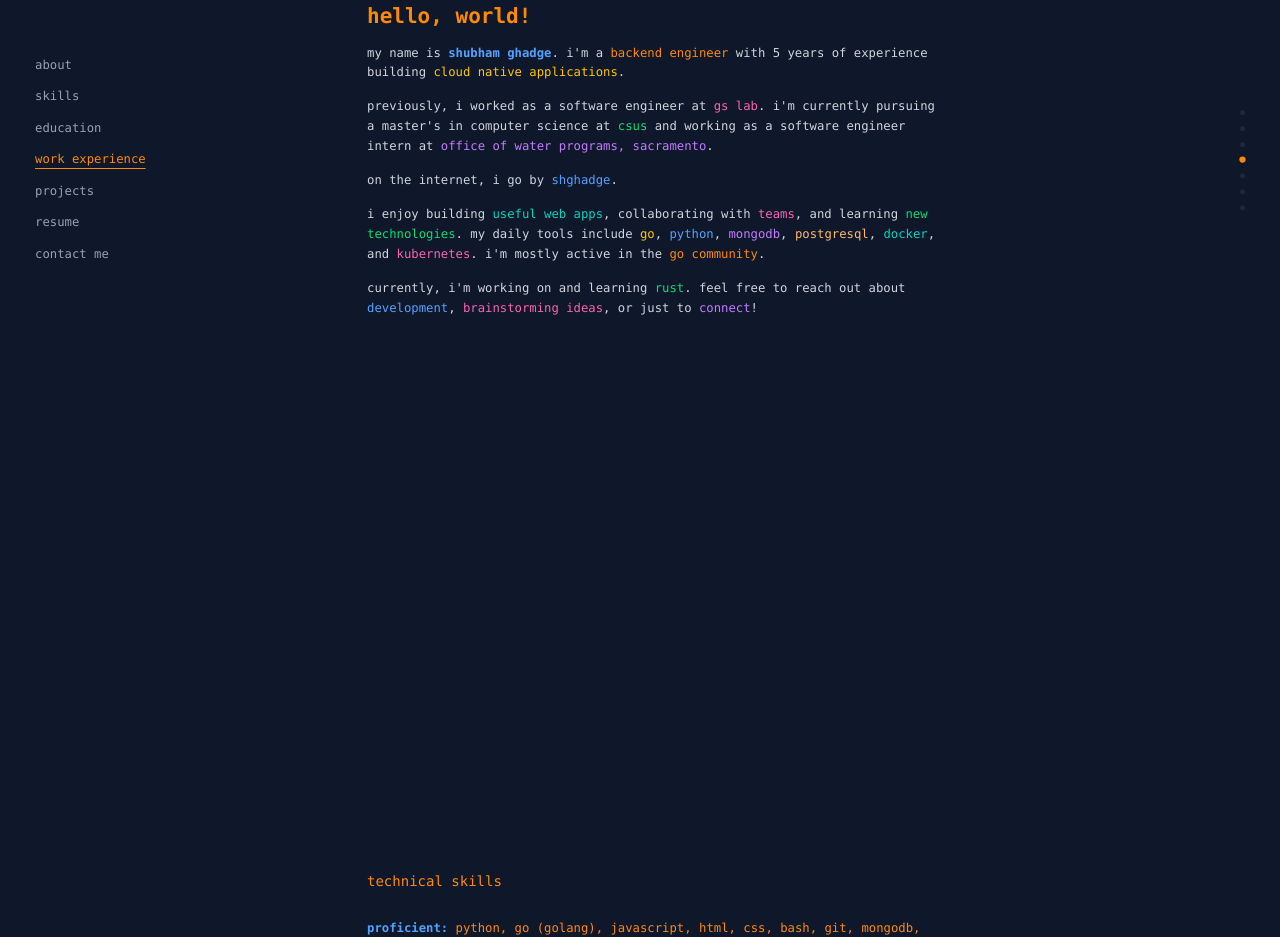
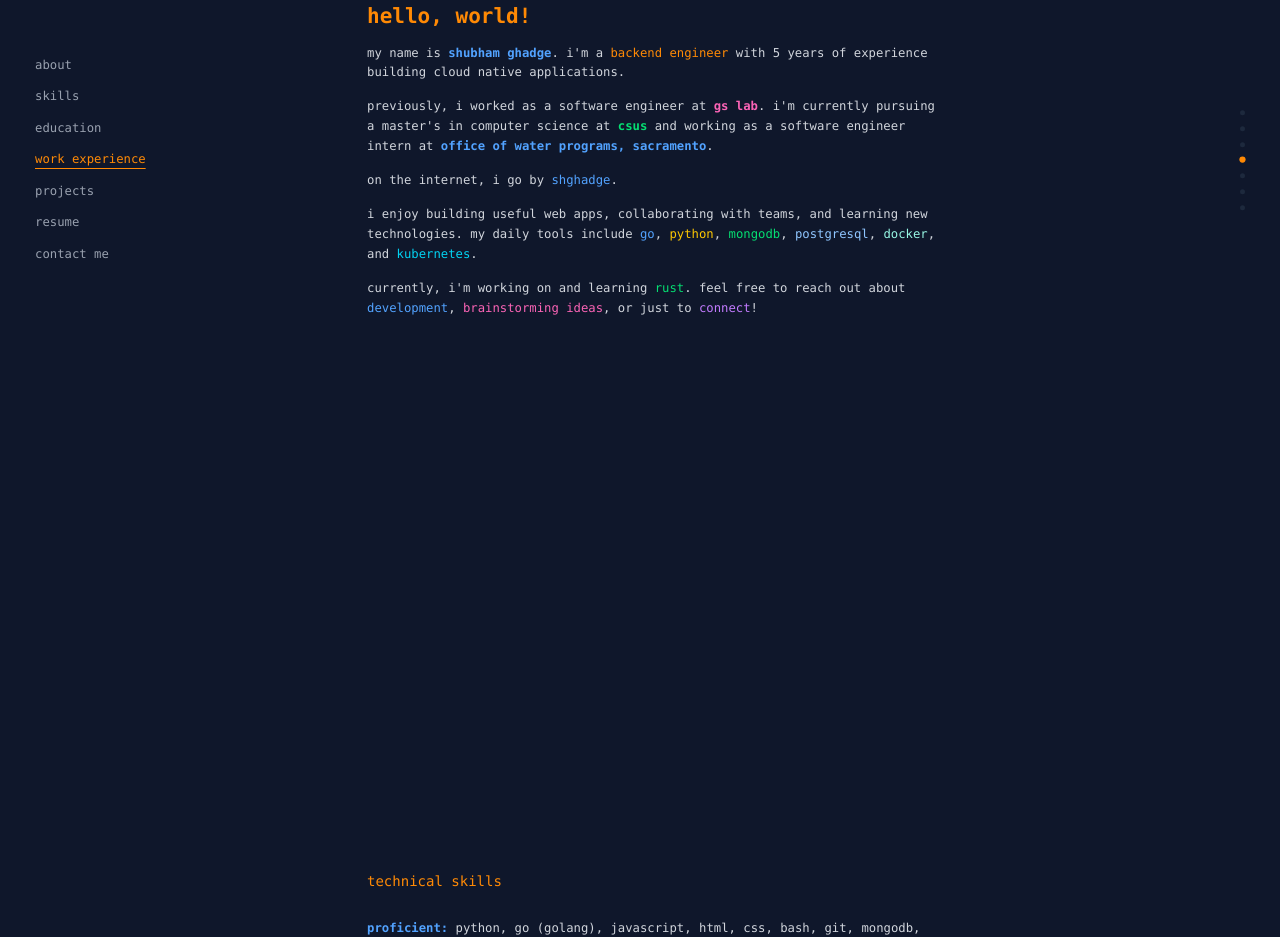
Before and after one commit to shghadge/shghadge.github.io, a React (Vite) app: page / in a window 1280 px wide. Shown: the part 240-1177 px from the top of the page. Built offline with nearby package versions, Linux system fonts and the light colour scheme.

Commit message:
update colors

```diff
--- a/src/components/About.tsx
+++ b/src/components/About.tsx
@@ -1,23 +1,51 @@
 const About = () => {
   return (
-    <section id="about" className="section min-h-screen flex items-center justify-center ml-0 lg:ml-10 px-4 font-mono text-base">
+    <section
+      id="about"
+      className="section min-h-screen flex items-center justify-center ml-0 lg:ml-10 px-4 font-mono text-base"
+    >
       <div className="w-full font-medium">
-        <h1 className="mb-4 lowercase text-2xl font-bold text-orange-400">hello, world!</h1>
+        <h1 className="mb-4 lowercase text-2xl font-bold text-orange-400">
+          hello, world!
+        </h1>
         <div className="space-y-4 text-sm leading-relaxed lowercase">
           <p>
-            my name is <span className="text-blue-400 font-semibold">shubham ghadge</span>. i'm a <span className="text-orange-400">backend engineer</span> with 5 years of experience building <span className="text-yellow-400">cloud native applications</span>.
+            my name is{" "}
+            <span className="text-blue-400 font-semibold">shubham ghadge</span>.
+            i'm a <span className="text-orange-400">backend engineer</span> with
+            5 years of experience building cloud native applications.
           </p>
           <p>
-            previously, I worked as a software engineer at <span className="text-pink-400">GS Lab</span>. I'm currently pursuing a master's in computer science at <span className="text-green-400">CSUS</span> and working as a software engineer intern at <span className="text-purple-400">office of water programs, sacramento</span>.
+            previously, I worked as a software engineer at{" "}
+            <span className="text-pink-400 font-semibold">GS Lab</span>. I'm
+            currently pursuing a master's in computer science at{" "}
+            <span className="text-green-400 font-semibold">CSUS</span> and
+            working as a software engineer intern at{" "}
+            <span className="text-blue-400 font-semibold">
+              office of water programs, sacramento
+            </span>
+            .
           </p>
           <p>
-            on the internet, I go by <span className="text-blue-400">shghadge</span>.
+            on the internet, I go by{" "}
+            <span className="text-blue-400">shghadge</span>.
           </p>
           <p>
-            I enjoy building <span className="text-teal-400">useful web apps</span>, collaborating with <span className="text-pink-400">teams</span>, and learning <span className="text-green-400">new technologies</span>. My daily tools include <span className="text-yellow-400">Go</span>, <span className="text-blue-400">Python</span>, <span className="text-purple-400">MongoDB</span>, <span className="text-orange-300">PostgreSQL</span>, <span className="text-teal-400">Docker</span>, and <span className="text-pink-400">Kubernetes</span>. I'm mostly active in the <span className="text-orange-400">Go community</span>.
+            I enjoy building useful web apps, collaborating with teams, and
+            learning new technologies. My daily tools include{" "}
+            <span className="text-blue-400">Go</span>,{" "}
+            <span className="text-yellow-400">Python</span>,{" "}
+            <span className="text-green-400">MongoDB</span>,{" "}
+            <span className="text-blue-300">PostgreSQL</span>,{" "}
+            <span className="text-teal-200">Docker</span>, and{" "}
+            <span className="text-cyan-400">Kubernetes</span>.
           </p>
           <p>
-            Currently, I'm working on and learning <span className="text-green-400">Rust</span>. Feel free to reach out about <span className="text-blue-400">development</span>, <span className="text-pink-400">brainstorming ideas</span>, or just to <span className="text-purple-400">connect</span>!
+            Currently, I'm working on and learning{" "}
+            <span className="text-green-400">Rust</span>. Feel free to reach out
+            about <span className="text-blue-400">development</span>,{" "}
+            <span className="text-pink-400">brainstorming ideas</span>, or just
+            to <span className="text-purple-400">connect</span>!
           </p>
         </div>
       </div>
--- a/src/components/Projects.tsx
+++ b/src/components/Projects.tsx
@@ -1,26 +1,38 @@
-
 const Projects = () => {
   return (
-    <section id="projects" className="section min-h-screen flex items-center justify-center ml-0 lg:ml-10 px-4 font-mono text-[14px]">
+    <section
+      id="projects"
+      className="section min-h-screen flex items-center justify-center ml-0 lg:ml-10 px-4 font-mono text-[14px]"
+    >
       <div className="w-full font-medium">
-        <h2 className="text-xl mb-8 text-orange-400 font-normal lowercase">projects</h2>
+        <h2 className="text-xl mb-8 text-orange-400 font-normal lowercase">
+          projects
+        </h2>
         <div className="space-y-8 text-sm lowercase">
           <div>
-            <span className="text-yellow-400 font-medium">Internal Tag Management Tool</span>
+            <span className="text-yellow-400 font-medium">
+              Internal Tag Management Tool
+            </span>
             <span> | Python, JavaScript, React, Docker, PostgreSQL</span>
             <ul className="list-disc ml-6 mt-2 text-gray-300">
-                <li>Web tool for managing resource tags and validating policies.</li>
+              <li>
+                Web tool for managing resource tags and validating policies.
+              </li>
             </ul>
           </div>
           <div>
-            <span className="text-blue-300 font-medium">Inventory Management Interface</span>
+            <span className="text-yellow-400 font-medium">
+              Inventory Management Interface
+            </span>
             <span> | Go, JavaScript, React, PostgreSQL, MongoDB</span>
             <ul className="list-disc ml-6 mt-2 text-gray-300">
               <li>Backend and dashboard for high-volume inventory records.</li>
             </ul>
           </div>
           <div>
-            <span className="text-yellow-300 font-medium">Cloud Asset Sync & Monitoring Tool</span>
+            <span className="text-yellow-400 font-medium">
+              Cloud Asset Sync & Monitoring Tool
+            </span>
             <span> | Go, JavaScript, WebSockets, MongoDB, Kafka</span>
             <ul className="list-disc ml-6 mt-2 text-gray-300">
               <li>Tool for syncing and monitoring cloud asset data.</li>
--- a/src/components/Skills.tsx
+++ b/src/components/Skills.tsx
@@ -1,38 +1,73 @@
 const skills = [
-  'Python', 'Go (Golang)', 'JavaScript', 'HTML', 'CSS', 'Bash', 'Git', 'MongoDB', 'PostgreSQL', 'REST APIs', 'Docker', 'GitHub Actions',
-  'PHP', 'ReactJS', 'TypeScript', 'WebSockets', 'Express.js', 'Flask', 'Kubernetes', 'OAuth2', 'RBAC', 'ABAC', 'AWS', 'GCP', 'Kafka'
+  "Python",
+  "Go (Golang)",
+  "JavaScript",
+  "HTML",
+  "CSS",
+  "Bash",
+  "Git",
+  "MongoDB",
+  "PostgreSQL",
+  "REST APIs",
+  "Docker",
+  "GitHub Actions",
+  "PHP",
+  "ReactJS",
+  "TypeScript",
+  "WebSockets",
+  "Express.js",
+  "Flask",
+  "Kubernetes",
+  "OAuth2",
+  "RBAC",
+  "ABAC",
+  "AWS",
+  "GCP",
+  "Kafka",
 ];
 
 const socialSkills = [
-  'Teamwork', 'Communication', 'Collaboration', 'Adaptability', 'Problem Solving'
+  "Teamwork",
+  "Communication",
+  "Collaboration",
+  "Adaptability",
+  "Problem Solving",
 ];
 
 const Skills = () => {
   return (
-    <section id="skills" className="section min-h-screen flex items-center justify-center ml-0 lg:ml-10 px-4 font-mono text-base">
+    <section
+      id="skills"
+      className="section min-h-screen flex items-center justify-center ml-0 lg:ml-10 px-4 font-mono text-base"
+    >
       <div className="w-full font-medium">
-        <h2 className="mb-8 text-orange-400 font-normal lowercase text-base">technical skills</h2>
+        <h2 className="mb-8 text-orange-400 font-normal lowercase text-base">
+          technical skills
+        </h2>
         <div className="mb-4 text-sm lowercase">
-          <span className="font-semibold text-blue-400">Proficient:</span>{' '}
+          <span className="font-semibold text-blue-400">Proficient:</span>{" "}
           {skills.slice(0, 12).map((skill, i) => (
-            <span key={skill} className="text-orange-400">
-              {skill}{i < 11 ? ', ' : ''}
+            <span key={skill} className="text-gray-300">
+              {skill}
+              {i < 11 ? ", " : ""}
             </span>
           ))}
         </div>
         <div className="mb-4 text-sm lowercase">
-          <span className="font-semibold text-blue-400">Familiar:</span>{' '}
+          <span className="font-semibold text-blue-400">Familiar:</span>{" "}
           {skills.slice(12).map((skill, i) => (
             <span key={skill} className="text-gray-300">
-              {skill}{i < skills.slice(12).length - 1 ? ', ' : ''}
+              {skill}
+              {i < skills.slice(12).length - 1 ? ", " : ""}
             </span>
           ))}
         </div>
         <div className="mb-4 text-sm lowercase">
-          <span className="font-semibold text-blue-400">Social:</span>{' '}
+          <span className="font-semibold text-blue-400">Social:</span>{" "}
           {socialSkills.map((skill, i) => (
             <span key={skill} className="text-gray-300">
-              {skill}{i < socialSkills.length - 1 ? ', ' : ''}
+              {skill}
+              {i < socialSkills.length - 1 ? ", " : ""}
             </span>
           ))}
         </div>
--- a/src/components/WorkExperience.tsx
+++ b/src/components/WorkExperience.tsx
@@ -1,49 +1,53 @@
-import Timeline from './Timeline';
+import Timeline from "./Timeline";
 
 const workExperienceData = [
   {
-    title: 'Software Engineer Intern',
-    company: 'Office Of Water Programs',
-    period: 'Jul 2025 – Present',
-    location: 'Sacramento, California, United States',
-    description: [
-      'Python, React.js, +2 skills',
-    ],
-    color: 'text-blue-400',
+    title: "Software Engineer Intern",
+    company: "Office Of Water Programs",
+    period: "Jul 2025 – Present",
+    location: "Sacramento, California, United States",
+    description: ["Python, React.js, +2 skills"],
+    color: "text-blue-400",
   },
   {
-    title: 'Senior Software Engineer',
-    company: 'GS Lab',
-    period: 'Nov 2021 – Jul 2024',
-    location: 'Pune, Maharashtra, India',
-    description: [
-      'Engineering, Software Infrastructure, +3 skills',
-    ],
-    color: 'text-blue-400',
+    title: "Senior Software Engineer",
+    company: "GS Lab",
+    period: "Nov 2021 – Jul 2024",
+    location: "Pune, Maharashtra, India",
+    description: ["Engineering, Software Infrastructure, +3 skills"],
+    color: "text-blue-400",
   },
   {
-    title: 'Software Engineer',
-    company: 'GS Lab',
-    period: 'Jul 2019 – Oct 2021',
-    location: 'Pune, Maharashtra, India',
-    description: [
-      'Software Engineering, +2 skills',
-    ],
-    color: 'text-blue-400',
+    title: "Software Engineer",
+    company: "GS Lab",
+    period: "Jul 2019 – Oct 2021",
+    location: "Pune, Maharashtra, India",
+    description: ["Software Engineering, +2 skills"],
+    color: "text-blue-400",
   },
 ];
 
 const WorkExperience = () => {
   return (
-   <section id="work-experience" className="section min-h-screen max-h-screen lg:min-h-[calc(100vh-5rem)] flex items-center justify-center ml-0 lg:ml-10 px-4 font-mono text-base lg:scroll-mt-24 snap-start">
+    <section
+      id="work-experience"
+      className="section min-h-screen max-h-screen lg:min-h-[calc(100vh-5rem)] flex items-center justify-center ml-0 lg:ml-10 px-4 font-mono text-base lg:scroll-mt-24 snap-start"
+    >
       <div className="w-full max-w-3xl font-medium max-h-dvh overflow-y-auto pb-40">
-        <h2 className="text-xl mb-8 lg:hidden text-violet-400 font-normal lowercase">work experience</h2>
+        <h2 className="text-xl mb-8 lg:hidden text-violet-400 font-normal lowercase">
+          work experience
+        </h2>
         <Timeline accentColor="bg-orange-400">
           {workExperienceData.map((item) => (
             <div key={item.title + item.period} className="mb-8">
-              <div className={`font-semibold text-lg ${item.color}`}>{item.title}</div>
+              <div className={`font-semibold text-lg ${item.color}`}>
+                {item.title}
+              </div>
               <div className="text-gray-400 text-sm">{item.company}</div>
-              <div className="text-gray-400 text-xs">{item.period}{item.location ? ` • ${item.location}` : ''}</div>
+              <div className="text-gray-400 text-xs">
+                {item.period}
+                {item.location ? ` • ${item.location}` : ""}
+              </div>
               <ul className="list-disc ml-4 text-gray-300 text-xs">
                 {item.description.map((desc, i) => (
                   <li key={i}>{desc}</li>
```
Also changed, not shown: src/components/Education.tsx (+28 -18 lines). Lines whose indentation alone changed are shown as unchanged.
